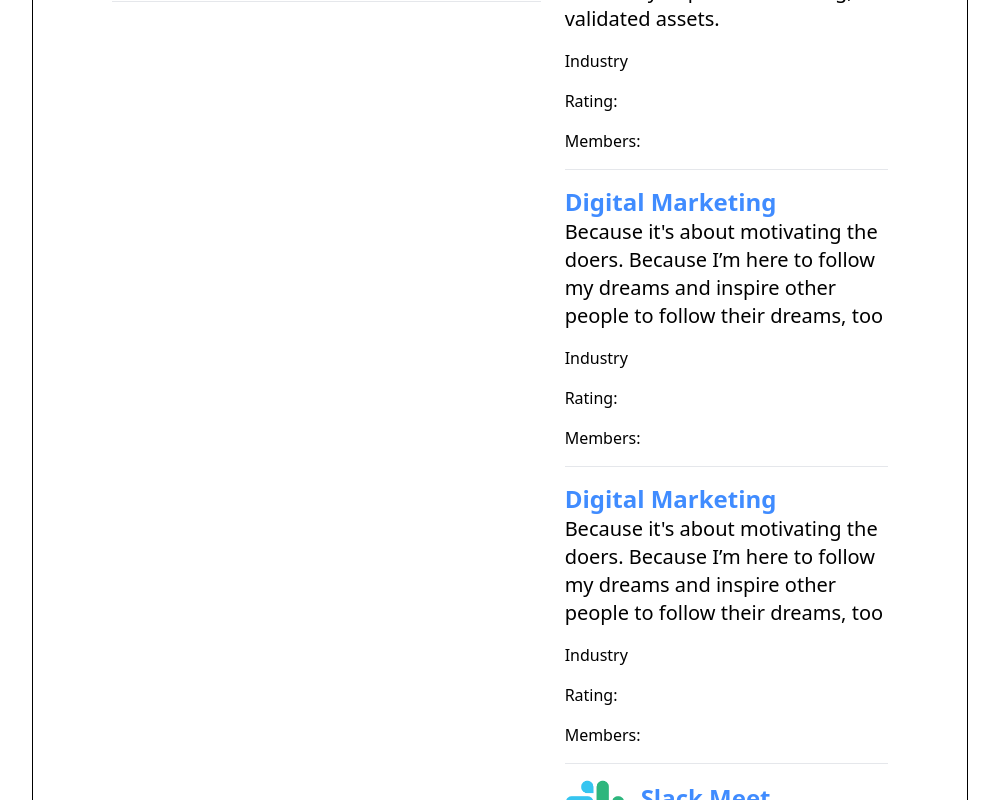
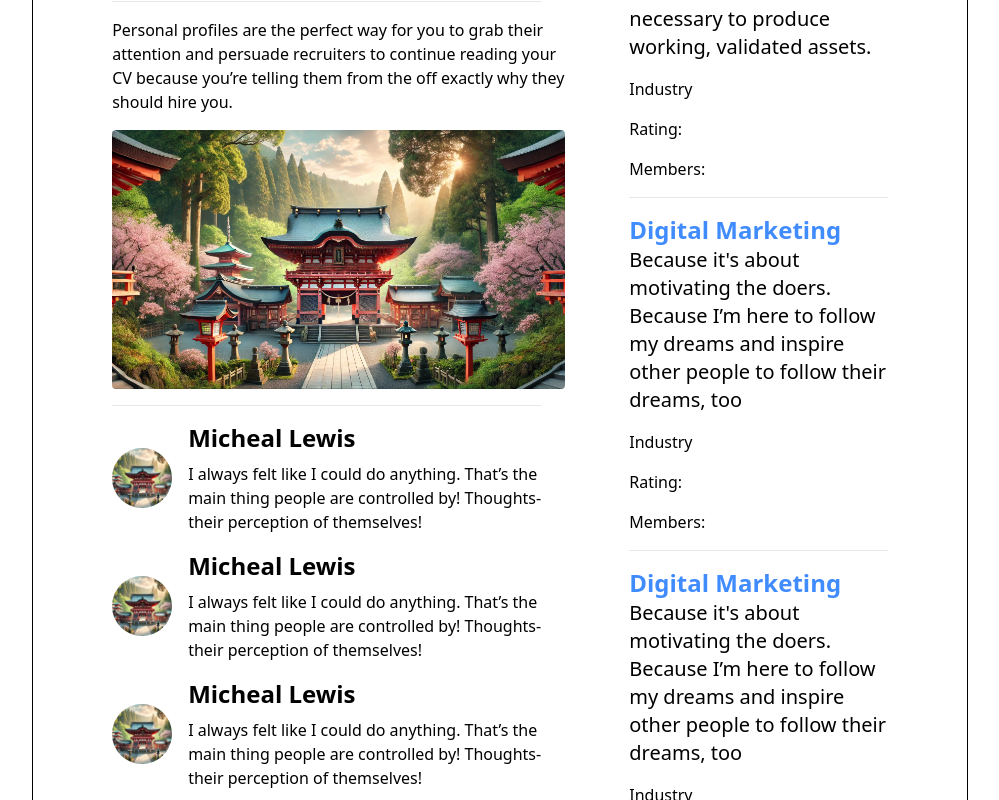
Before and after one commit to ReadyToDevNow/OnBoard, a Vue app: page /discover in a window 1280 px wide. Shown: the part 880-1680 px from the top of the page, without its empty margins (280-1279 px from the left). Built offline with nearby package versions, Linux system fonts and the light colour scheme.

Commit message:
feat(): design post section

```diff
--- a/src/components/DiscoverPage.vue
+++ b/src/components/DiscoverPage.vue
@@ -68,15 +68,65 @@
                 <span> Harry Potter </span>
                 <span>Il y a 3 jours</span>
               </div>
-              <button class="bg-sky-500 hover:bg-sky-300 p-1 rounded text-white ml-60">
+              <button class="bg-sky-500 hover:bg-sky-300 p-2 rounded text-white ml-60">
                 + Follow
               </button>
             </div>
             <div class="border-b border-gray-200 my-4 mr-6"></div>
+            <span
+              >Personal profiles are the perfect way for you to grab their attention and persuade
+              recruiters to continue reading your CV because you’re telling them from the off
+              exactly why they should hire you.</span
+            >
+            <img class="rounded my-4 w-138" src="../assets/bg-temple.png" />
+            <div class="border-b border-gray-200 my-4 mr-6"></div>
+
+            <div class="flex flex-row items-center mb-4">
+              <img
+                class="h-15 w-15 rounded-full object-cover mr-4"
+                src="../assets/bg-temple.png"
+                alt=""
+              />
+              <div class="flex flex-col">
+                <span class="font-bold text-2xl mb-2">Micheal Lewis</span>
+                <span
+                  >I always felt like I could do anything. That’s the main thing people are
+                  controlled by! Thoughts- their perception of themselves!</span
+                >
+              </div>
+            </div>
+            <div class="flex flex-row items-center mb-4">
+              <img
+                class="h-15 w-15 rounded-full object-cover mr-4"
+                src="../assets/bg-temple.png"
+                alt=""
+              />
+              <div class="flex flex-col">
+                <span class="font-bold text-2xl mb-2">Micheal Lewis</span>
+                <span
+                  >I always felt like I could do anything. That’s the main thing people are
+                  controlled by! Thoughts- their perception of themselves!</span
+                >
+              </div>
+            </div>
+            <div class="flex flex-row items-center">
+              <img
+                class="h-15 w-15 rounded-full object-cover mr-4"
+                src="../assets/bg-temple.png"
+                alt=""
+              />
+              <div class="flex flex-col">
+                <span class="font-bold text-2xl mb-2">Micheal Lewis</span>
+                <span
+                  >I always felt like I could do anything. That’s the main thing people are
+                  controlled by! Thoughts- their perception of themselves!</span
+                >
+              </div>
+            </div>
           </div>
 
           <!-- Colonne de droite-->
-          <div class="col-start-8 col-end-13">
+          <div class="col-start-9 col-end-13">
             <span class="flex font-bold text-2xl text-blue-500/90"> Digital Marketing </span>
             <span class="text-xl">
               A group of people who collectively are responsible for all of the work necessary to
@@ -88,7 +138,7 @@
               <span>Members:</span>
             </div>
             <div class="border-b border-gray-200 my-4"></div>
-          </div>
+
             <!-- --------------------------------------------------------------------->
 
             <div class="col-start-8 col-end-13">
@@ -124,7 +174,7 @@
                 <img class="h-15 w-15 mr-4" src="../assets/logo-slack.png" />
                 <div class="flex flex-col">
                   <span class="font-bold text-2xl text-blue-500/90"> Slack Meet </span>
-                <span>11:00 AM</span>
+                  <span class="font-bold">11:00 AM</span>
                 </div>
               </div>
               <span class="text-xl"> You Have an upcming meet for Marketing Planning</span>
@@ -138,13 +188,14 @@
               <div class="flex flex-row items-center">
                 <img class="h-15 w-15 mr-4" src="../assets/logo-google-meet.png" />
                 <div class="flex flex-col">
-                <span class="flex font-bold text-2xl text-blue-500/90"> Google Meet </span>
-                <span> 11:00 AM</span>
+                  <span class="flex font-bold text-2xl text-blue-500/90">Google Meet</span>
+                  <span class="font-bold">11:00 AM</span>
                 </div>
               </div>
-            <span class="text-xl"> You Have an upcming meet for Marketing Planning</span>
+              <span class="text-xl">You Have an upcming meet for Marketing Planning</span>
               <div class="flex flex-col gap-4 mt-4">
                 <span class="bg-gray-700/20 w-max">Meeting ID: 785-825-874</span>
+              </div>
             </div>
           </div>
         </div>
```
Lines whose indentation alone changed are shown as unchanged.
